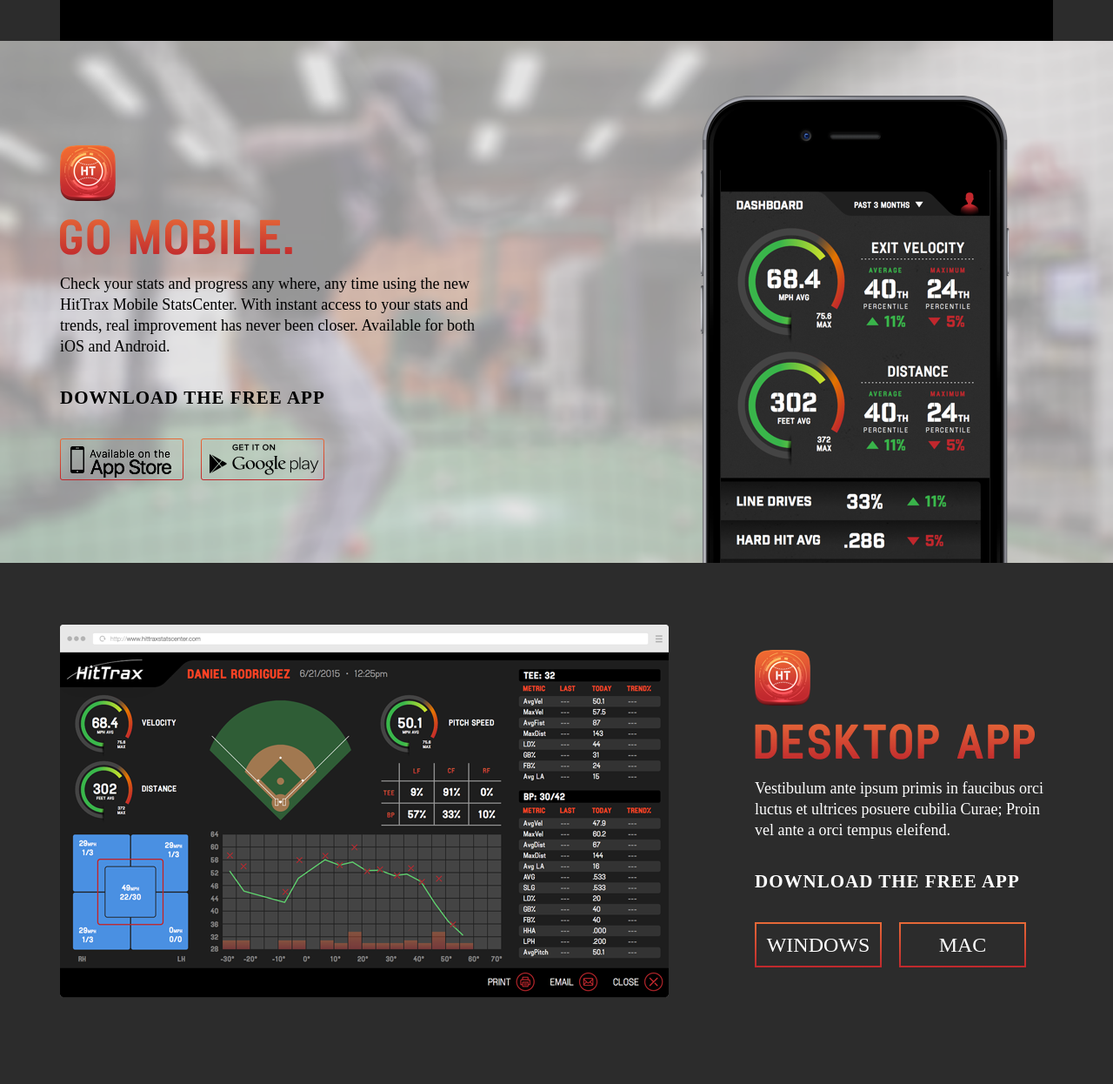
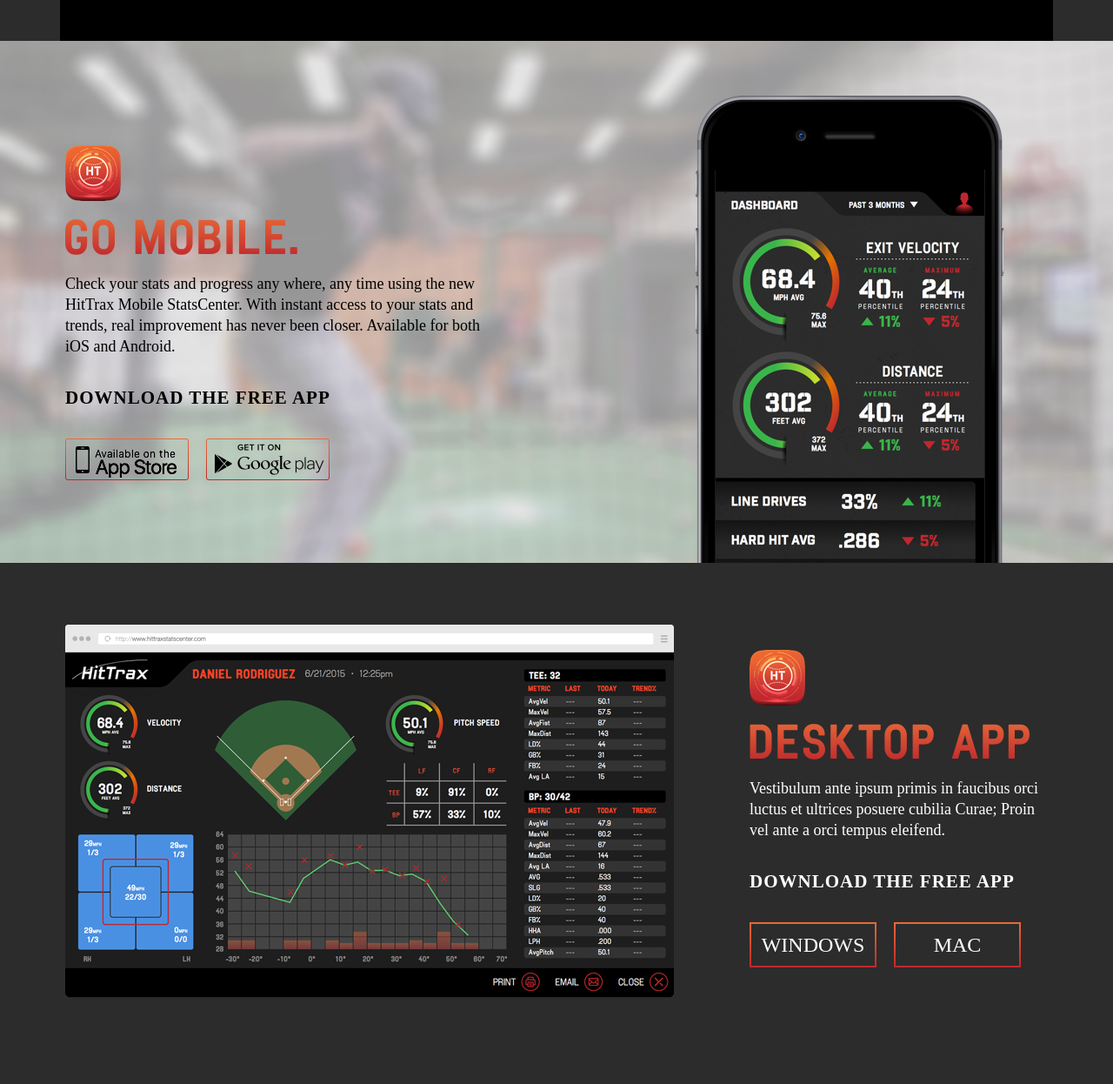
Before and after one commit to tfbarrett1981/HitTrax-HG, a PHP site: page /player-subscribed.html in a window 1280 px wide. Shown: the part 901-2147 px from the top of the page at 87% size. Run offline with PHP 8.4, Linux system fonts and the light colour scheme; some libraries are stand-ins or nearby versions; some web fonts are replaced.

Commit message:
Width Change

```diff
--- a/css/site.css
+++ b/css/site.css
@@ -298,7 +298,7 @@ h2#forgotPasswordReset {
   height: 600px;
 }
 .player-subscribed-template .callout-mobile #callout-wrapper {
-  width: 1142px;
+  width: 1130px;
   margin: 0 auto;
   position: relative;
   height: 100%;
@@ -367,7 +367,7 @@ h2#forgotPasswordReset {
   height: 600px;
 }
 .player-subscribed-template .callout-desktop #callout-wrapper {
-  width: 1142px;
+  width: 1130px;
   margin: 0 auto;
   position: relative;
   height: 100%;
--- a/css/site.less
+++ b/css/site.less
@@ -343,7 +343,7 @@ margin-top: 40px;
 		height: 600px;
 
 		#callout-wrapper{
-			width:1142px;
+			width:1130px;
 			margin: 0 auto;
 			position: relative;
 			height: 100%;
@@ -428,7 +428,7 @@ margin-top: 40px;
 		height: 600px;
 
 		#callout-wrapper{
-			width:1142px;
+			width:1130px;
 			margin: 0 auto;
 			position: relative;
 			height: 100%;
--- a/player-subscribed.html
+++ b/player-subscribed.html
@@ -49,7 +49,7 @@
                         <li><a href="#"></a></li>
                         <li><a href="#"></a></li>
                     </ul>
-                    <img src="img/iphone6.png" alt="" class="phone">
+                    <img src="img/iPhone6.png" alt="" class="phone">
                 </div>
             </section>
             <section class="callout-desktop">
```
